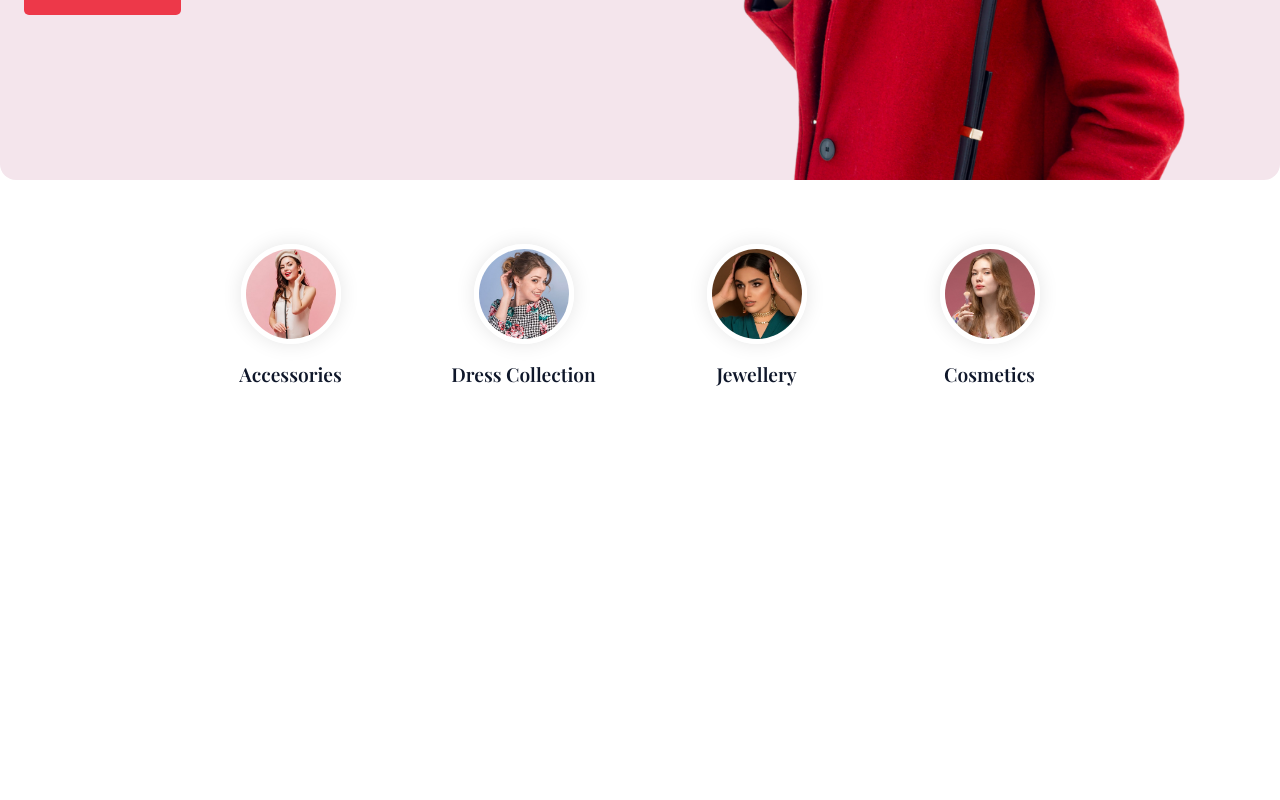
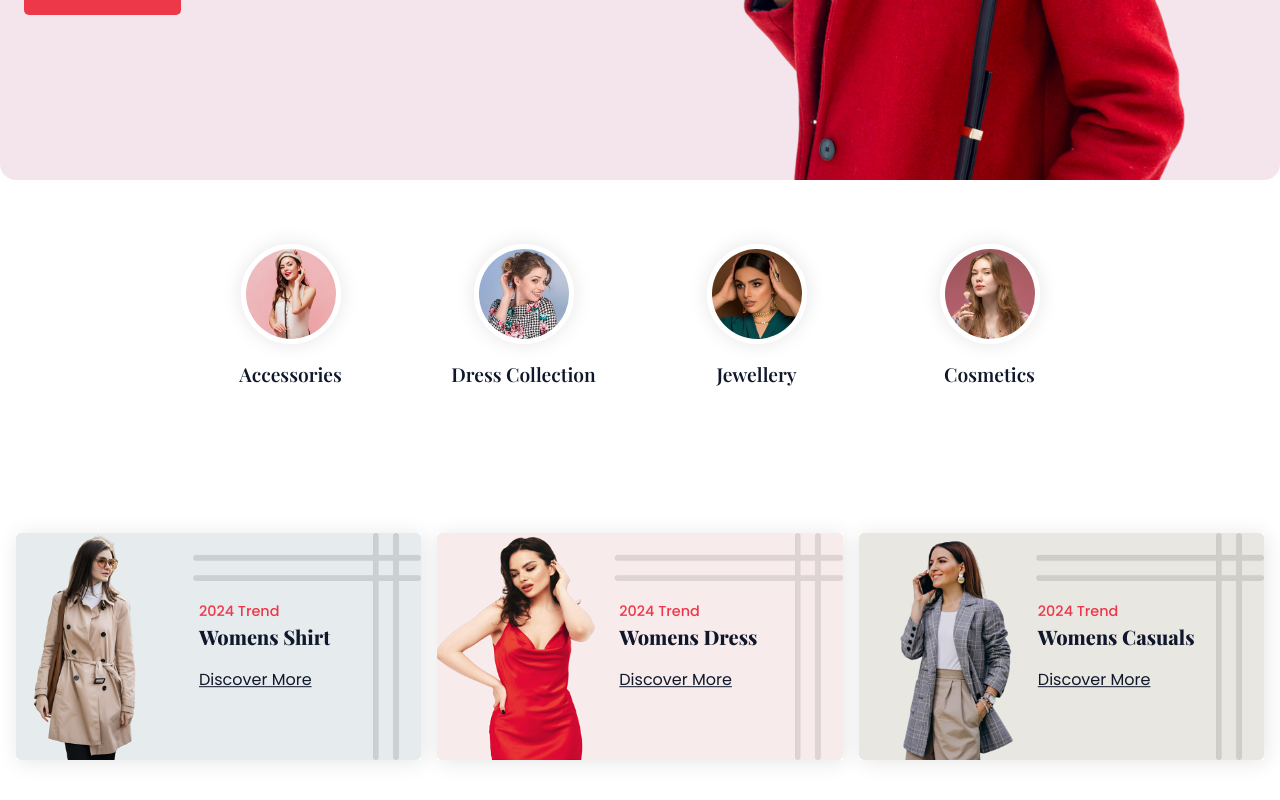
Before and after one commit to KDvs123/sareepalace, a React (Vite) app in the folder frontend/: page / in a window 1280 px wide. Shown: the part 582-1382 px from the top of the page. Before the commit the page ends 1035 px from the top, so only its background shows below. Built offline with nearby package versions, Linux system fonts and the light colour scheme.

Commit message:
created hero content for trends and added styling to it

```diff
--- /dev/null
+++ b/frontend/src/pages/home/HeroSection.jsx
@@ -0,0 +1,45 @@
+import card1 from "../../assets/card-1.png";
+import card2 from "../../assets/card-2.png";
+import card3 from "../../assets/card-3.png";
+
+
+const cards = [
+  {
+    id: 1,
+    image: card1,
+    trend: "2024 Trend",
+    title: "Womens Shirt",
+  },
+  {
+    id: 2,
+    image: card2,
+    trend: "2024 Trend",
+    title: "Womens Dress",
+  },
+  {
+    id: 3,
+    image: card3,
+    trend: "2024 Trend",
+    title: "Womens Casuals",
+  },
+];
+
+const HeroSection = () => {
+  return (
+    <section className="section__container hero__container">
+        {
+            cards.map((card)=>(
+                <div key={card.id} className="hero__card">
+                    <img src={card.image} alt="" />
+                    <div className="hero__content">
+                        <p>{card.trend}</p>
+                        <h4>{card.title}</h4>
+                        <a href="#">Discover More</a>
+                    </div>
+                </div>
+            ))
+        }
+    </section>
+  )
+}
+export default HeroSection
--- a/frontend/src/pages/home/Home.jsx
+++ b/frontend/src/pages/home/Home.jsx
@@ -1,11 +1,13 @@
 import React from "react"
 import Banner from "./Banner"
 import Categories from "./Categories"
+import HeroSection from "./HeroSection"
 const Home = () => {
   return (
     <>
     <Banner/>
     <Categories/>
+    <HeroSection/>
     </>
   )
 }
```
